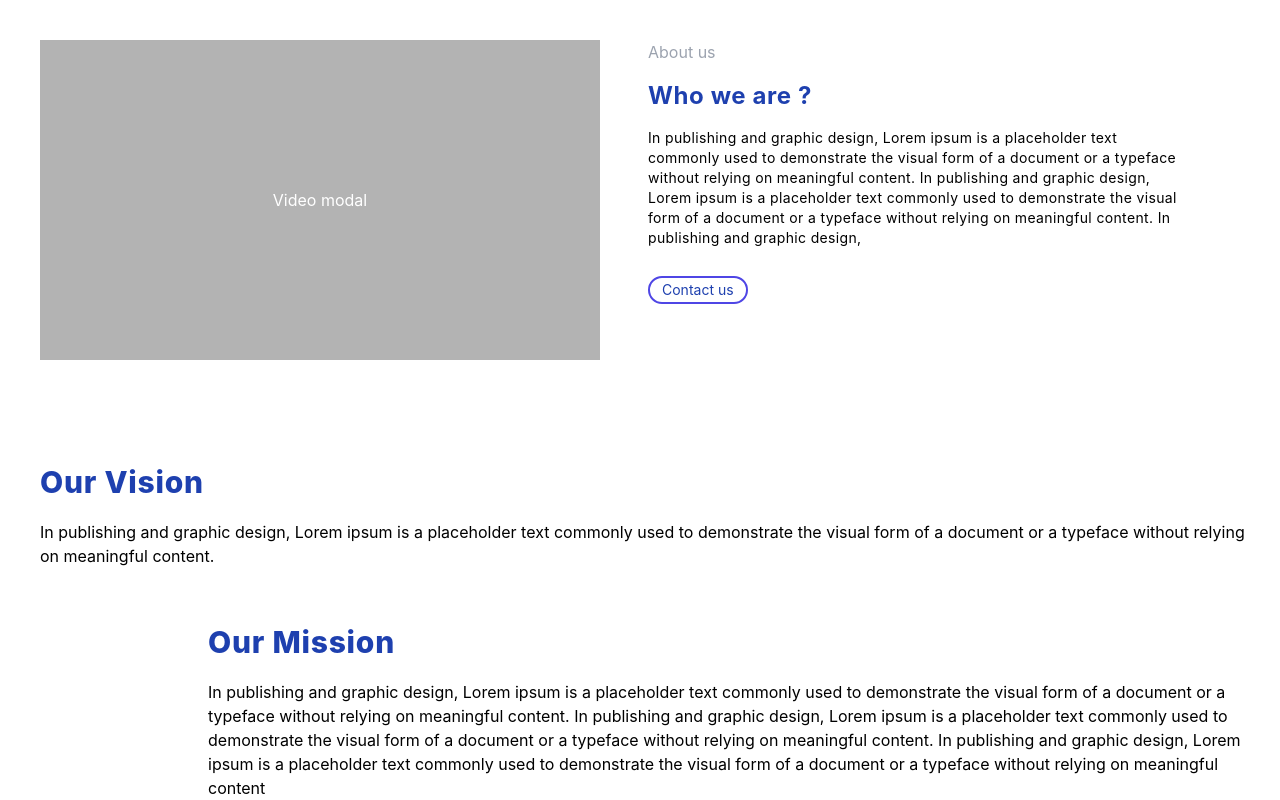
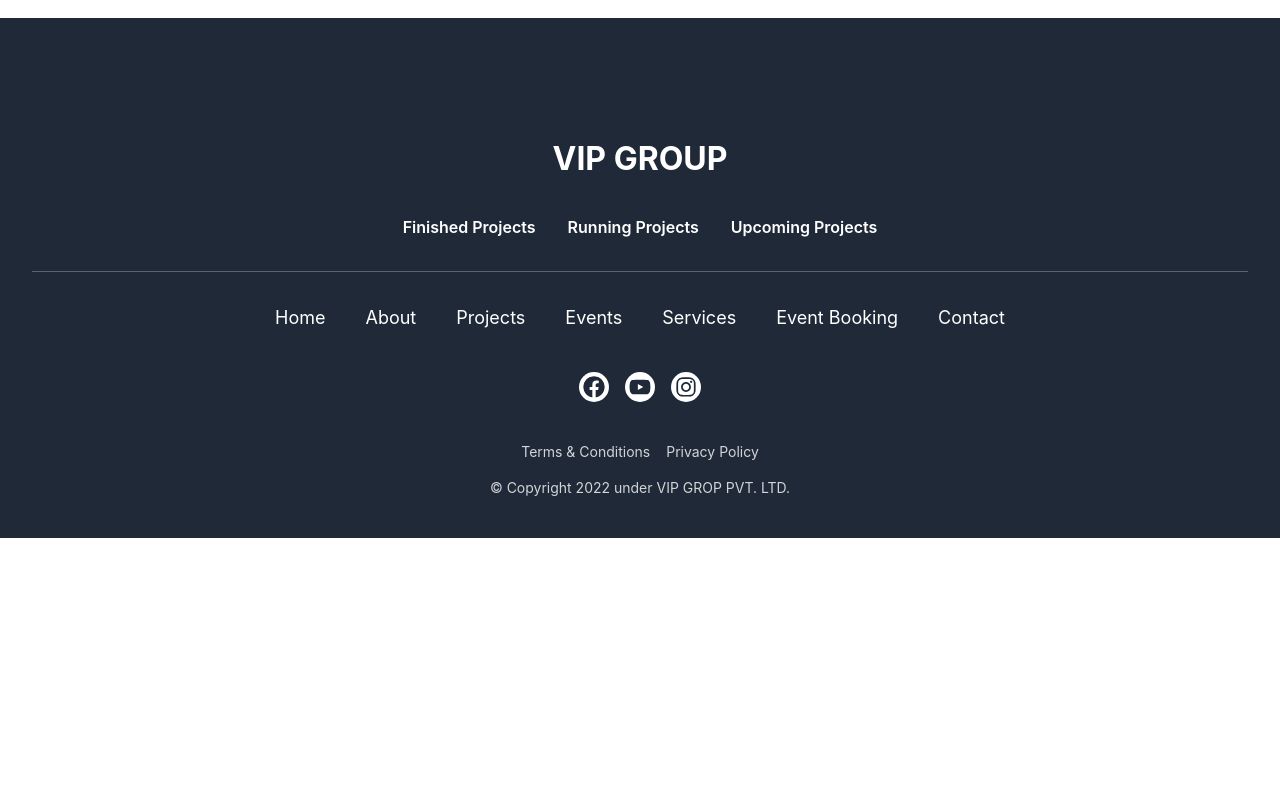
Before and after one commit to A4OnE/sirg, a Next.js app: page /About in a window 1280 px wide. Shown: the part 1840-2640 px from the top of the page. After the commit the page ends 2378 px from the top, so only its background shows below. Built offline with nearby package versions, Linux system fonts and the light colour scheme.

Commit message:
Update About.jsx

```diff
--- a/pages/About.jsx
+++ b/pages/About.jsx
@@ -91,65 +91,11 @@ function About() {
             })}
           </div>
         </div>
+        <HappyCustomer />
         <OurClients />
       </PageTemplate>
-      {/* <PageTemplate> */}
-      {/* About us introduction */}
-      <div className="h-fit flex w-full mt-5 ">
-        <div className="flex-1 h-96">
-          <div className="bg-grayD h-5/6 m-10 flex justify-center items-center">
-            <p className="text-white ">Video modal</p>
-          </div>
-        </div>
-          <div className="flex-1 flex flex-col  mt-10 ">
-            <p className="text-base text-gray-400 m-2 mt-0 ">About us</p>
-            <p className="text-2xl text-primary font-bold m-2 tracking-wide "> Who we are ?</p>
-
-            <p className="text-sm w-5/6  m-2 -tracking-tight">
-              In publishing and graphic design, Lorem ipsum is a placeholder
-              text commonly used to demonstrate the visual form of a document or
-              a typeface without relying on meaningful content. In publishing
-              and graphic design, Lorem ipsum is a placeholder text commonly
-              used to demonstrate the visual form of a document or a typeface
-              without relying on meaningful content. In publishing and graphic
-              design,
-            </p>
-            <Link href={"##"} >
-            <div className="bg-transparent w-fit p-0.5 px-3 border-2 m-2
-             border-indigo-600 rounded-3xl text-primary text-sm
-             mt-5
-              "
-            >
-              {" "}
-              Contact us
-            </div>
-          </Link>
-        </div>
-      </div>
-
-      {/* our Vesion  and our mission */}
-      <div className=" w-full h-fit mt-20">
-        {Data.map((val, i) => {
-          return (
-            <div
-              key={i}
-              className={`w
-             m-4 ${i === 1 ? "ml-52 mt-14" : "ml-10"} `}
-            >
-              <p className="text-primary text-3xl font-extrabold tracking-wide mb-5 leading-9">
-                {val.title}
-              </p>
-              <div className="text-base leading-6 w-fit">{val.description}</div>
-            </div>
-          );
-        })}
-      </div>
-      {/* </PageTemplate> */}
-
       {/* Happy Customer Section */}
-      <HappyCustomer />
-      <OurClients/>
-    </div>
+   </div>
   );
 }
 
```
